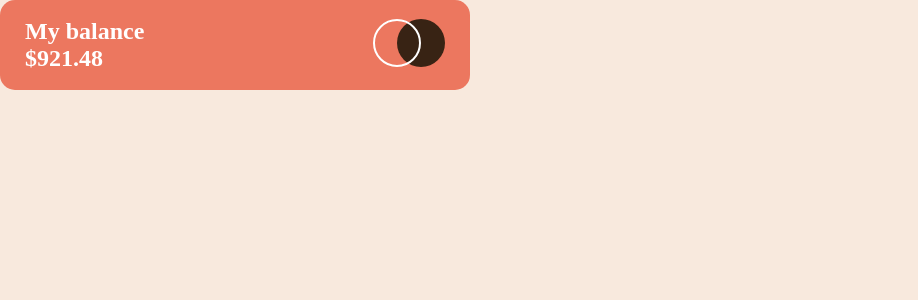
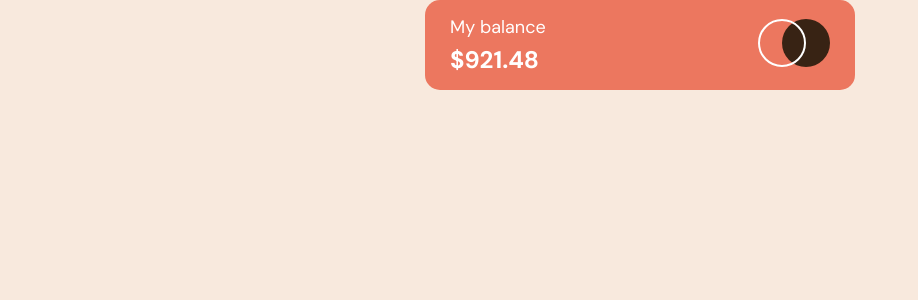
Before and after one commit to Dereje-getu-tadesse-10/Expenses-chart-component-react, a React (Create React App) app: page / in a window 1280 px wide. Shown: the top 300 px of the page, without its empty margins (0-918 px from the left). Built offline with nearby package versions, Linux system fonts and the light colour scheme.

Commit message:
Update: add card

```diff
--- a/src/components/Container/Container.jsx
+++ b/src/components/Container/Container.jsx
@@ -1,4 +1,5 @@
 import { Header } from "../Header/Header"
+import '../assets/styles/Container.css'
 
 export const Container = () => {
   return (
--- a/src/components/Header/Header.module.css
+++ b/src/components/Header/Header.module.css
@@ -1,6 +1,6 @@
 header{
     padding: 25px;
-    max-width: 470px;
+    max-width: 100%;
     display: flex;
     justify-content: space-between;
     align-items: center;
--- /dev/null
+++ b/src/components/assets/styles/Container.css
@@ -0,0 +1,4 @@
+.container {
+    width: 430px;
+    margin: 0 auto;
+}
--- a/src/components/assets/styles/Header.css
+++ b/src/components/assets/styles/Header.css
@@ -0,0 +1,10 @@
+.left {
+    display: flex;
+    flex-direction: column;
+    gap: 5px;
+}
+
+.left h2{
+    font-size: 18px;
+    font-weight: var(--font-weight-light);
+}
--- a/src/components/assets/styles/base.css
+++ b/src/components/assets/styles/base.css
@@ -15,7 +15,7 @@
     --pale-orange: hsl(33, 100%, 98%);
 
     /* font */
-    --font-family:
+    --font-family: 'DM Sans', sans-serif;
     --font-size: 18px;
     --font-weight-light: 400;
     --font-weight-bold: 700;
@@ -28,5 +28,6 @@
 
 html, body, #root{
     height: 100%;
+    font-family: var(--font-family);
     background-color: var(--cream);
 }
--- a/src/components/assets/styles/index.css
+++ b/src/components/assets/styles/index.css
@@ -1 +1,2 @@
-@import url('base.css')
+@import url('base.css');
+@import url('Header.css');
```
Also changed, not shown: src/components/Container/Card/Card.jsx (+7 -0 lines).
